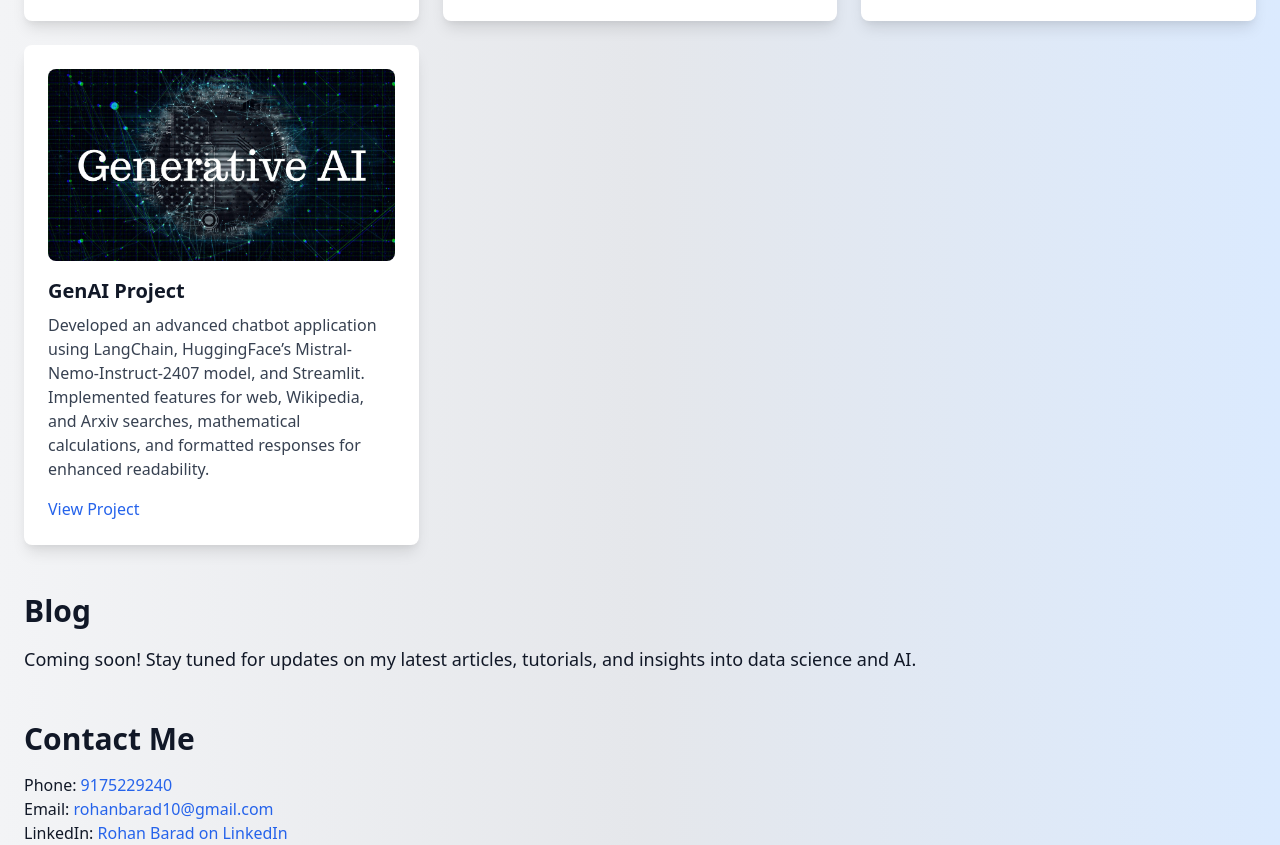
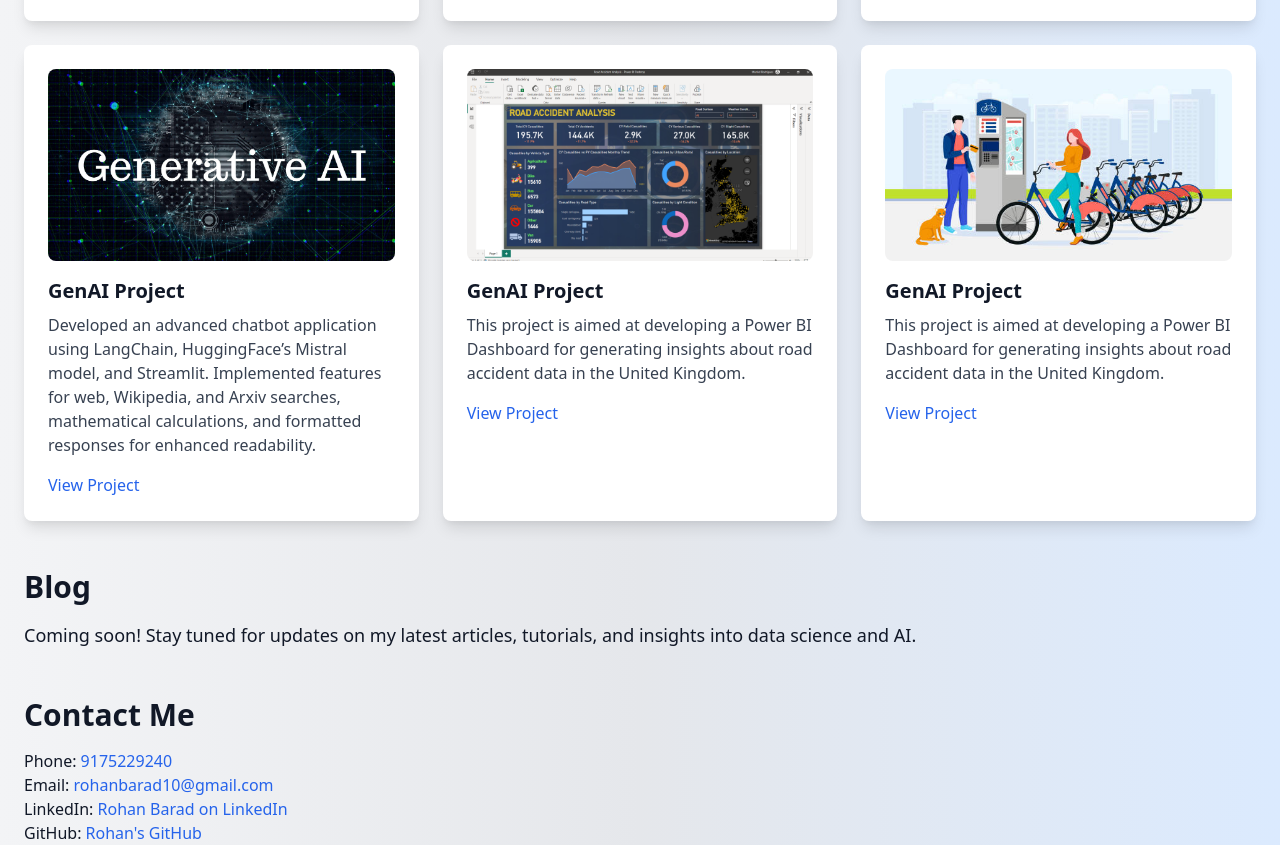
Before and after one commit to rohansb10/portfolio, a plain HTML site: page index.html in a window 1280 px wide. Shown: the part 1335-2180 px from the top of the page. Drawn offline with nearby package versions, Linux system fonts and the light colour scheme.

Commit message:
project_gen_ai

```diff
--- a/index.html
+++ b/index.html
@@ -155,10 +155,23 @@
                 <li class="bg-white shadow-lg rounded-lg p-6 hover:shadow-xl transition">
                     <img src="img/genai.jpg" alt="Project 4" class="w-full h-48 object-cover mb-4 rounded-lg">
                     <h3 class="text-xl font-semibold">GenAI Project</h3>
-                    <p class="text-gray-700 mt-2">Developed an advanced chatbot application using LangChain, HuggingFace’s Mistral-Nemo-Instruct-2407 model, and Streamlit. Implemented features for web, Wikipedia, and Arxiv searches, mathematical calculations, and formatted responses for enhanced readability.</p>
+                    <p class="text-gray-700 mt-2">Developed an advanced chatbot application using LangChain, HuggingFace’s Mistral model, and Streamlit. Implemented features for web, Wikipedia, and Arxiv searches, mathematical calculations, and formatted responses for enhanced readability.</p>
                     <a href="https://github.com/rohansb10/Google_chat_bot" class="text-blue-600 hover:underline mt-4 inline-block">View Project</a>
                 </li>
                 <!-- Project Card 5 -->
+                <li class="bg-white shadow-lg rounded-lg p-6 hover:shadow-xl transition">
+                    <img src="img/dahboard.png" alt="Project 4" class="w-full h-48 object-cover mb-4 rounded-lg">
+                    <h3 class="text-xl font-semibold">GenAI Project</h3>
+                    <p class="text-gray-700 mt-2">This project is aimed at developing a Power BI Dashboard for generating insights about road accident data in the United Kingdom.</p>
+                    <a href="https://github.com/rohansb10/power-bi-data-analysis/tree/main/Road-Accidents_Dashboard%20In%20United%20Kingdom" class="text-blue-600 hover:underline mt-4 inline-block">View Project</a>
+                </li>
+                <!-- Project Card 6 -->
+                <li class="bg-white shadow-lg rounded-lg p-6 hover:shadow-xl transition">
+                    <img src="img/bike.jpg" alt="Project 4" class="w-full h-48 object-cover mb-4 rounded-lg">
+                    <h3 class="text-xl font-semibold">GenAI Project</h3>
+                    <p class="text-gray-700 mt-2">This project is aimed at developing a Power BI Dashboard for generating insights about road accident data in the United Kingdom.</p>
+                    <a href="https://github.com/rohansb10/bike_shearing_Full_project" class="text-blue-600 hover:underline mt-4 inline-block">View Project</a>
+                </li>
             </ul>
         </section>
 
```
Also changed, not shown: img/bike.jpg (added), img/dahboard.png (added).
